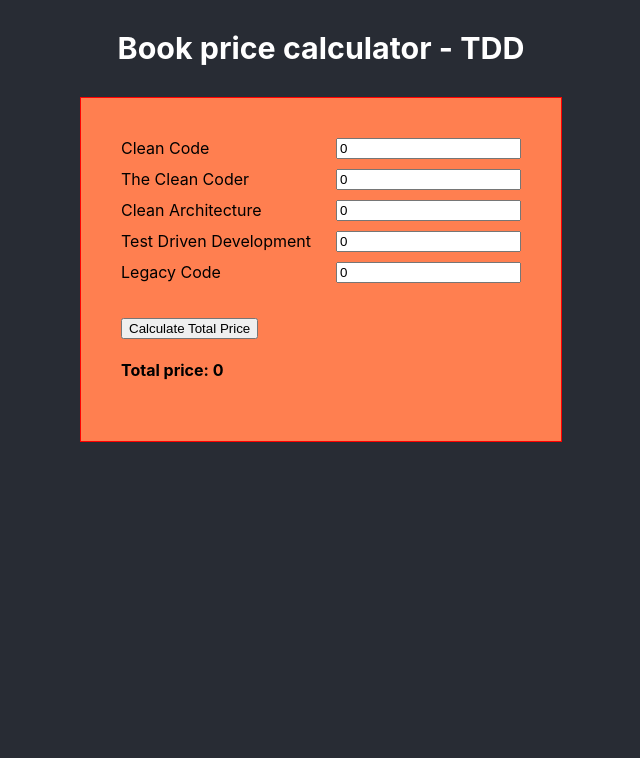
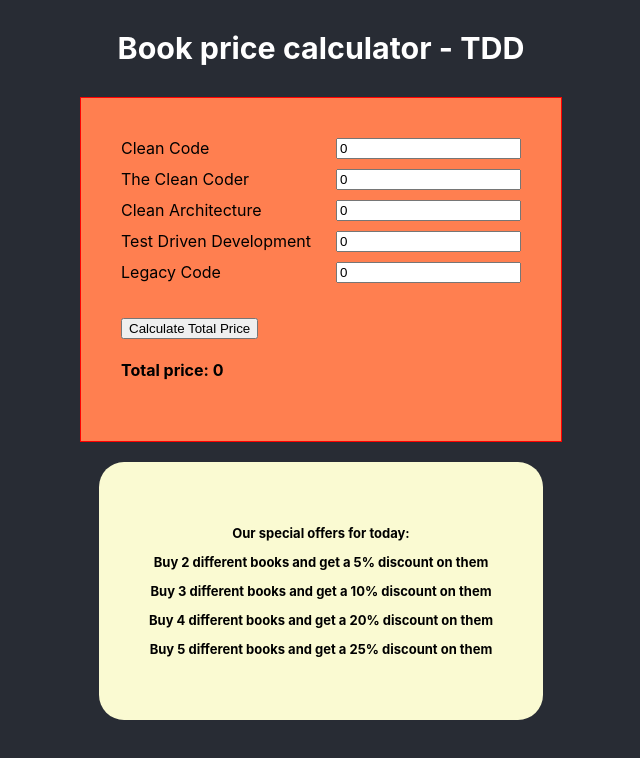
Before and after one commit to 2023-DEV-078/DevelopmentBooks, a React (Create React App) app: page / in a window 1280 px wide. Shown: the top 758 px of the page, without its empty margins (319-959 px from the left). Built offline with nearby package versions, Linux system fonts and the light colour scheme.

Commit message:
[Feat]: Display discount information

```diff
--- a/src/App.css
+++ b/src/App.css
@@ -28,3 +28,13 @@ button {
   justify-content: space-between;
   margin-bottom: 10px;
 }
+
+.specialOffer{
+  background-color: lightgoldenrodyellow;
+  border-radius: 25px;
+  color: black;
+  font-size: small;
+  padding: 50px;
+  margin-top: 20px;
+  font-weight: bold;
+}
--- a/src/App.js
+++ b/src/App.js
@@ -84,6 +84,13 @@ function App() {
         <button onClick={() => calculateBooksPrice()}>Calculate Total Price</button>
         <h4>{`Total price: ${totalPrice}`}</h4>
       </section>
+      <section className='specialOffer'>
+        <p data-testid="info-title">Our special offers for today:</p>
+        <p data-testid="info-5%">Buy 2 different books and get a 5% discount on them</p>
+        <p data-testid="info-10%">Buy 3 different books and get a 10% discount on them</p>
+        <p data-testid="info-20%">Buy 4 different books and get a 20% discount on them</p>
+        <p data-testid="info-25%">Buy 5 different books and get a 25% discount on them</p>
+      </section>
     </div>
   );
 }
```
Also changed, not shown: 1 other file (tests, documents, lock files or other folders).
